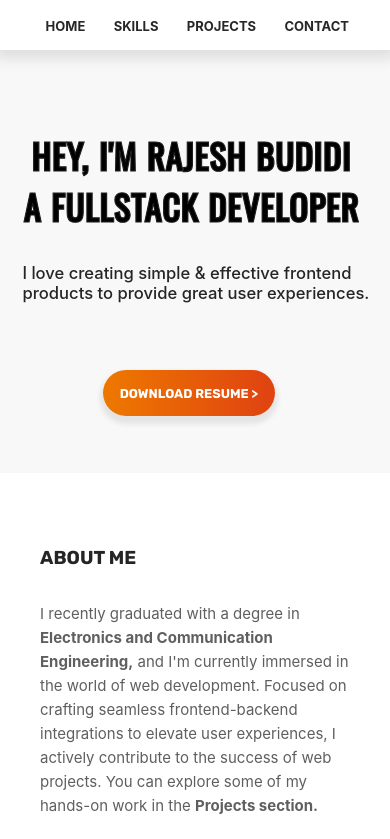
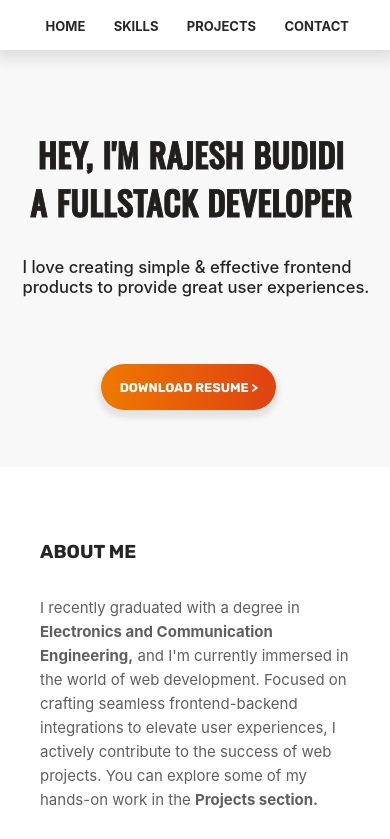
Before and after one commit to rajeshg0ud/portfolioO, a plain HTML site: page index.html in a window 390 px wide. Shown: the top 839 px of the page. Drawn offline with nearby package versions, Linux system fonts and the light colour scheme.

Commit message:
Update index.css

```diff
--- a/css/index.css
+++ b/css/index.css
@@ -111,7 +111,7 @@ nav{
     font-size: 75px;
     margin-top: -5px;
     margin-bottom: 5px;
-    color: black;
+    color: rgb(23, 23, 23);
     font-weight:500;
      /*  text-shadow: 5px 5px 3px rgba(207, 207, 207, 0.737);
    text-shadow: none; */
@@ -144,7 +144,7 @@ nav{
     margin-bottom: -54px;
     cursor: pointer;
     font-weight: 600;
-    width: 165px;
+    width: 168px;
     height: 20px;
     text-decoration: none;
     box-shadow:0  5px 5px 3px rgba(58, 58, 58, 0.1) ;
@@ -582,12 +582,12 @@ input:focus,textarea:focus{
 
   /*'Acme', 'Oswald',  Impact,'Rubik',  sans-serif;*/
 .profile-text{
-  font-size: 34px;
+  font-size: 32.5px;
   font-family: 'Oswald', Impact,'Rubik','Acme', sans-serif;
   margin-left: -19px;
-  color: black;
+  color: rgb(33, 30, 30);
   font-weight:bolder;
-  -webkit-text-stroke: 1.1px rgb(30, 28, 28);
+  -webkit-text-stroke: 0.9px rgb(33, 30, 30);
   text-shadow: none;
   word-spacing: 1px;
   letter-spacing: 1px;
@@ -618,7 +618,7 @@ input:focus,textarea:focus{
   margin-top: 5.9dvh;
   margin-right: 24px;
   margin-bottom: -70px;
-  width: 140px;
+  width: 143px;
   align-self: center;
   cursor: pointer;
   box-shadow:0  5px 5px 3px rgba(58, 58, 58, 0.1) ;
```
